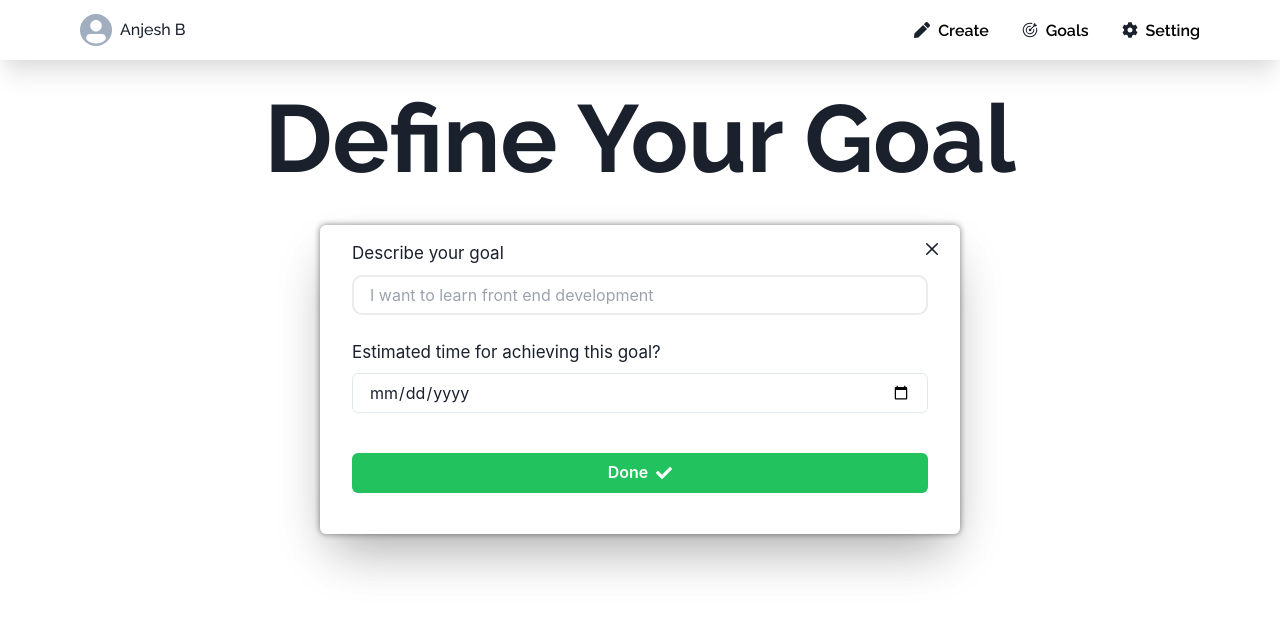
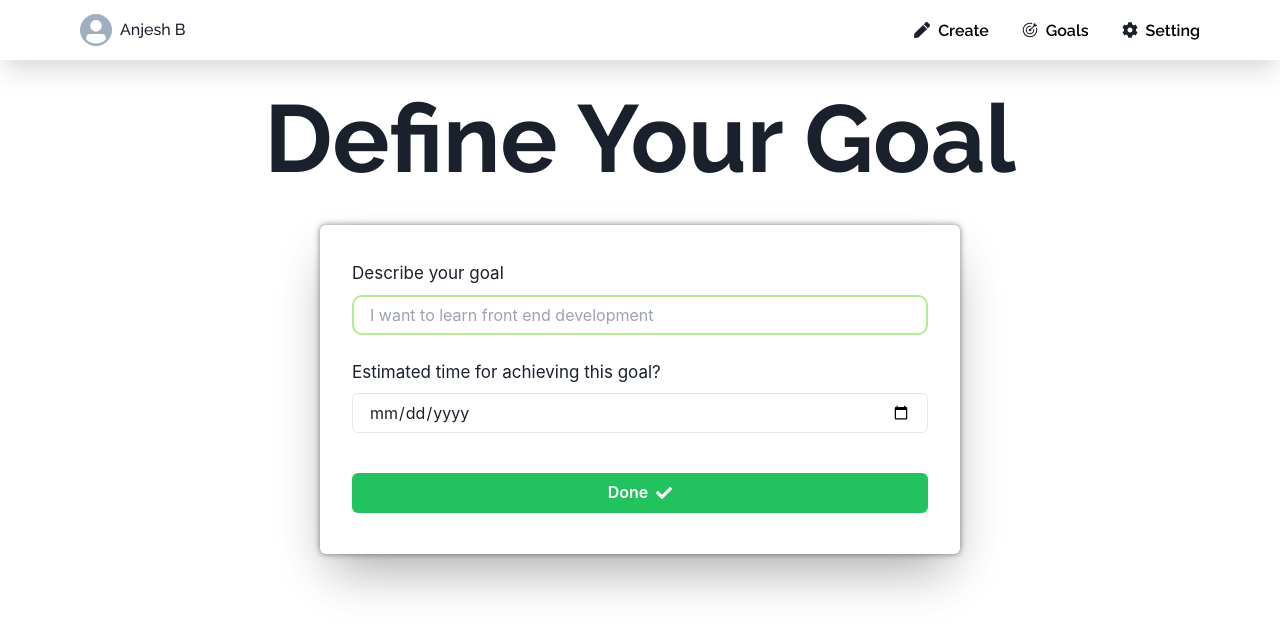
Before and after one commit to AdminForIinRange/LearningTypeScriptWithReactPart2, a React (Vite) app: page /GoalCreation in a window 1280 px wide. Both pictures are taken after a click on the button "Define Your Goal". Shown: the top 634 px of the page. Built offline with nearby package versions, Linux system fonts and the light colour scheme.

Commit message:
applied margin and decided to remove the close button model icon and fuction

```diff
--- a/src/components/Modal/GoalModalHandler.tsx
+++ b/src/components/Modal/GoalModalHandler.tsx
@@ -45,7 +45,7 @@ const GoalModalHandler = ({
 
       filter={"drop-shadow(0 0 0.2rem gray)"}
       >
-        <ModalCloseButton />
+
         {modalValueDisplay()}
       </ModalContent>
     </Modal>
--- a/src/components/Modal/ModalInputFeilds/DaliyGoal.tsx
+++ b/src/components/Modal/ModalInputFeilds/DaliyGoal.tsx
@@ -39,7 +39,7 @@ const DailyGoal: React.FC<onClose> = ({ onClose }) => {
   return (
     <>
 
-      <ModalBody w={"100%"} h={"100%"}>
+      <ModalBody w={"100%"} h={"100%"} mt={"20px"}>
         <VStack justify={"start"} align={"left"} w={"100%"} h={"100%"} p={2}>
           <form onSubmit={handleSubmit}>
             <ModalInputFeild
--- a/src/components/Modal/ModalInputFeilds/DefineYourGoal.tsx
+++ b/src/components/Modal/ModalInputFeilds/DefineYourGoal.tsx
@@ -39,7 +39,7 @@ const DefineYourGoal: React.FC<onClose> = ({ onClose }) => {
   return (
     <>
 
-      <ModalBody w={"100%"} h={"100%"}>
+      <ModalBody w={"100%"} h={"100%"}  mt={"20px"}>
         <VStack justify={"start"} align={"left"} w={"100%"} h={"100%"} p={2}>
           <form onSubmit={handleSubmit}>
             <FormLabel fontWeight={400} fontSize={"17px"}>
--- a/src/components/Modal/ModalInputFeilds/MonthlyGoal.tsx
+++ b/src/components/Modal/ModalInputFeilds/MonthlyGoal.tsx
@@ -36,7 +36,7 @@ const MonthlyGoal: React.FC<onClose> = ({ onClose }) => {
   return (
     <>
 
-      <ModalBody w={"100%"} h={"100%"}>
+      <ModalBody w={"100%"} h={"100%"}  mt={"20px"} >
         <VStack justify={"start"} align={"left"} w={"100%"} h={"100%"} p={2}>
           <form onSubmit={handleSubmit}>
             <ModalInputFeild
--- a/src/components/Modal/ModalInputFeilds/WeeklyGoal.tsx
+++ b/src/components/Modal/ModalInputFeilds/WeeklyGoal.tsx
@@ -40,7 +40,7 @@ const WeeklyGoal: React.FC<onClose> = ({ onClose }) => {
   return (
     <>
 
-      <ModalBody w={"100%"} h={"100%"}>
+      <ModalBody w={"100%"} h={"100%"}  mt={"20px"} >
         <VStack justify={"start"} align={"left"} w={"100%"} h={"100%"} p={2}>
           <form onSubmit={handleSubmit}>
             <ModalInputFeild
```
